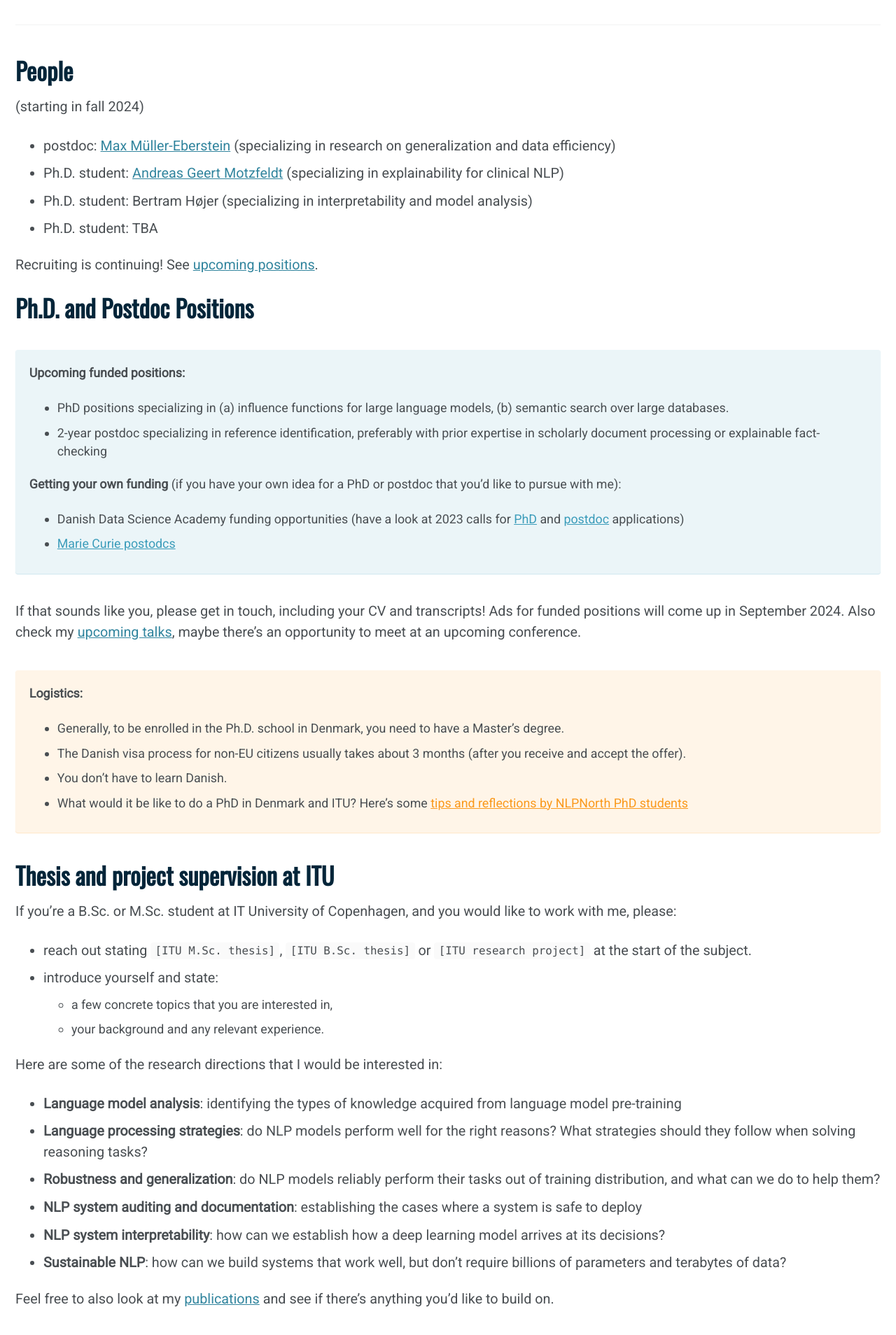
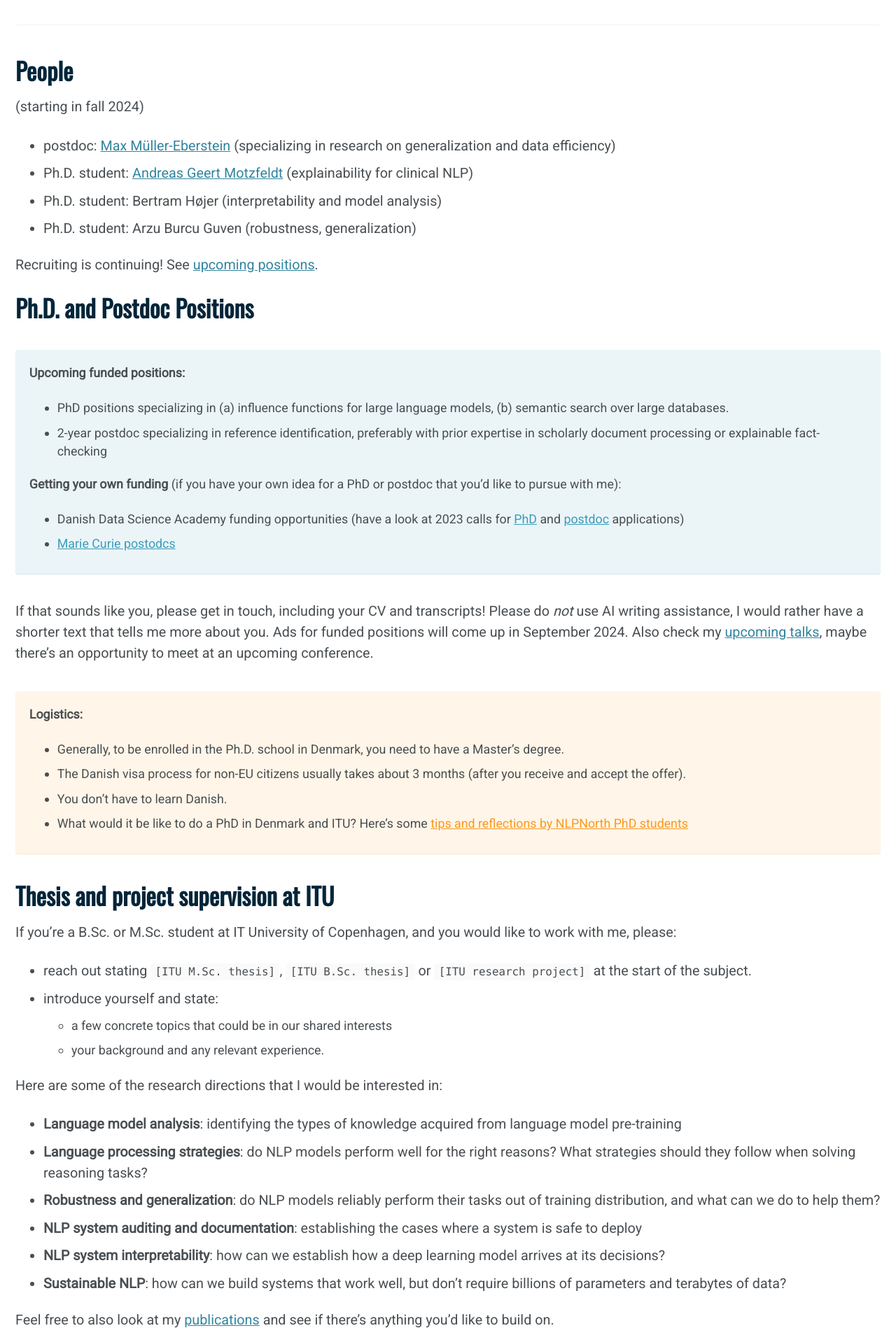
Before and after one commit to annargrs/annargrs.github.io, a Jekyll site: the page built from _pages/lab.md, in a window 1280 px wide. Shown: the part 852-2760 px from the top of the page at 70% size. Built offline with Jekyll 4.4.1, drawn with Linux system fonts in a browser that asks for light colours; cached includes are drawn as plain includes; nearby versions of some CDN libraries; emoji names are drawn with the system emoji font.

Commit message:
project css fix

```diff
--- a/_pages/lab.md
+++ b/_pages/lab.md
@@ -79,9 +79,9 @@
 (starting in fall 2024)
 
 - postdoc: [Max Müller-Eberstein](https://mxij.me/) (specializing in research on generalization and data efficiency)
-- Ph.D. student: [Andreas Geert Motzfeldt](https://scholar.google.com/citations?user=exKjb8YAAAAJ&hl=en&oi=ao) (specializing in explainability for clinical NLP)
-- Ph.D. student: Bertram Højer (specializing in interpretability and model analysis)
-- Ph.D. student: TBA
+- Ph.D. student: [Andreas Geert Motzfeldt](https://scholar.google.com/citations?user=exKjb8YAAAAJ&hl=en&oi=ao) (explainability for clinical NLP)
+- Ph.D. student: Bertram Højer (interpretability and model analysis)
+- Ph.D. student: Arzu Burcu Guven (robustness, generalization)
 
 Recruiting is continuing! See [upcoming positions](#phd-and-postdoc-positions).
 
@@ -102,7 +102,7 @@
 
 <div class="notice--info">{{ notice-1 | markdownify }}</div>
 
-If that sounds like you, please get in touch, including your CV and transcripts! Ads for funded positions will come up in September 2024. Also check my [upcoming talks](https://annargrs.github.io/talks/#upcoming-talks), maybe there's an opportunity to meet at an upcoming conference.
+If that sounds like you, please get in touch, including your CV and transcripts! Please do *not* use AI writing assistance, I would rather have a shorter text that tells me more about you. Ads for funded positions will come up in September 2024. Also check my [upcoming talks](https://annargrs.github.io/talks/#upcoming-talks), maybe there's an opportunity to meet at an upcoming conference.
 
 <!-- **Winning your own grant:** if you have your own idea for a PhD or postdoc position that you'd like to pursue with me, have a look at the current DDSA funding opportunities ([PhD](https://ddsa.dk/phdfellowshipprogramme/), [postdoc](https://ddsa.dk/postdocfellowshipprogramme/)) and reach out. I can also host [Marie Curie postodcs](https://marie-sklodowska-curie-actions.ec.europa.eu/actions/postdoctoral-fellowships). -->
 
@@ -118,11 +118,13 @@
 
 # Thesis and project supervision at ITU
 
+{% capture itu %}
+
 If you're a B.Sc. or M.Sc. student at IT University of Copenhagen, and you would like to work with me, please:
 
 - reach out stating `[ITU M.Sc. thesis]`, `[ITU B.Sc. thesis]` or `[ITU research project]` at the start of the subject.
 - introduce yourself and state:
-  - a few concrete topics that you are interested in,
+  - a few concrete topics that could be in our shared interests
   - your background and any relevant experience.
 
 Here are some of the research directions that I would be interested in:
@@ -134,3 +136,7 @@
 - **Sustainable NLP**: how can we build systems that work well, but don't require billions of parameters and terabytes of data?
 
 Feel free to also look at my [publications](/publications) and see if there's anything you'd like to build on.
+
+{% endcapture %}
+
+<div class="bla">{{ itu | markdownify }}</div>
--- a/assets/css/main.scss
+++ b/assets/css/main.scss
@@ -175,3 +175,7 @@
   display: none;
   overflow: hidden;
 }
+
+#interpretability, #robustness, #efficiency {
+  display: none;
+}
```
Also changed, not shown: other parts of _pages/lab.md (+1 -1 lines), docs/feed.xml (+1 -1 lines), docs/lab/index.html (+9 -6 lines), 1 other file.
